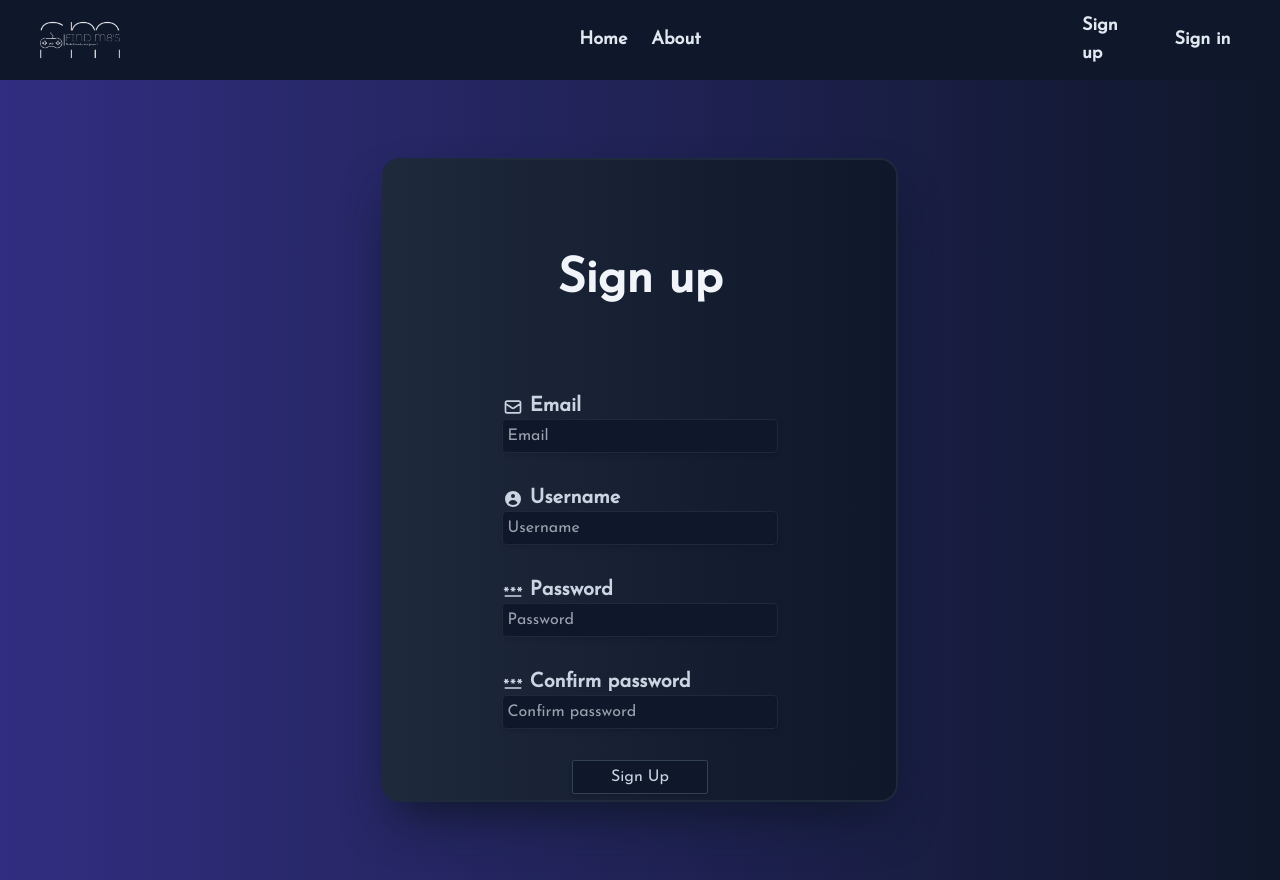
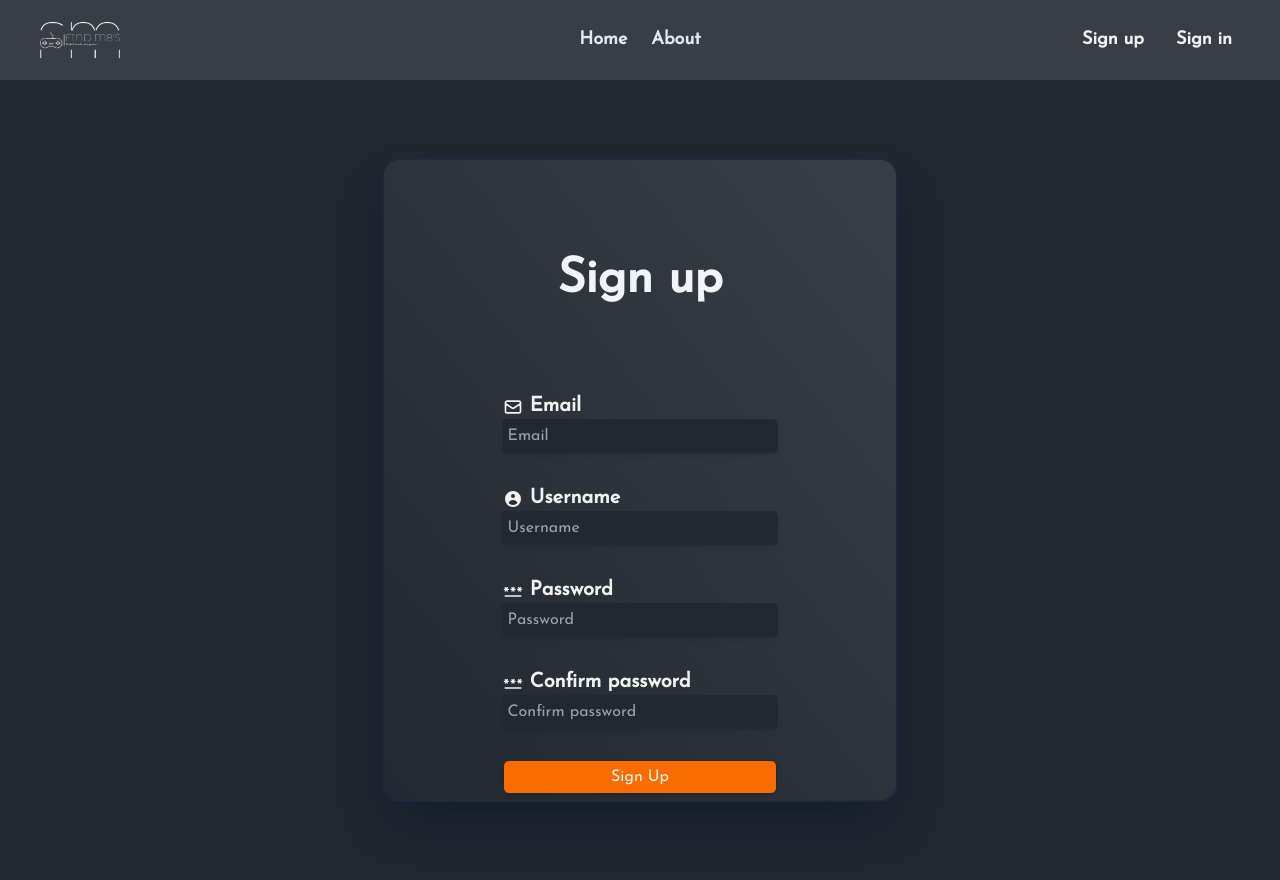
Before and after one commit to bkaygisiz/findm8, a Next.js app: page /signup in a window 1280 px wide. Built offline with nearby package versions, Linux system fonts and the light colour scheme.

Commit message:
changing colors, adding login form

```diff
--- a/src/components/input.tsx
+++ b/src/components/input.tsx
@@ -4,7 +4,7 @@ export default function Input({ label, type, name, onChange, placeholder, icon,
     //If input is password, return the paragraph with password security
     const isPwd = ({ pwdSecurity }: { pwdSecurity: string }) => {
         if (pwdSecurity !== "")
-            return <p className="text-slate-500 text-xs w-4/5 m-auto">Password security : {pwdSecurity} </p>
+            return <p className="text-quaternary text-xs w-4/5 m-auto">Password security : {pwdSecurity} </p>
     }
 
     const renderType = () => {
@@ -14,7 +14,7 @@ export default function Input({ label, type, name, onChange, placeholder, icon,
                     <input
                         type={type}
                         value={value}
-                        className="bg-slate-900 lg:w-2/5 md:w-28 w-3/5 break-words p-1 rounded-sm border-solid border border-slate-700 shadow-md hover:bg-slate-800 duration-300 active:bg-slate-900 active:ring-2 active:ring-green-700 focus:outline-none m-auto"
+                        className="bg-tertiary md:w-4/5 w-5/6 break-words p-1 rounded-md border-solid border border-primary shadow-md hover:bg-primary active:bg-primary duration-300 active:ring-2 active:ring-green-600 focus:outline-none m-auto"
                     />
                 </div>
             )
@@ -25,7 +25,7 @@ export default function Input({ label, type, name, onChange, placeholder, icon,
                     <label className='block font-bold w-4/5 break-words lg:text-xl md:text-xl text-sm m-auto'>
                         {icon} {label}
                     </label>
-                    <input type={type} name={name} onChange={onChange} placeholder={placeholder} className="bg-slate-900 md:w-4/5 w-5/6 p-1 ring-1 ring-slate-800 rounded shadow-md hover:bg-slate-800 duration-300 focus:outline-none m-auto" />
+                    <input type={type} name={name} onChange={onChange} placeholder={placeholder} className="bg-primary md:w-4/5 w-5/6 p-1 ring-1 ring-slate-800 rounded shadow-md hover:bg-slate-800 duration-300 focus:outline-none m-auto" />
                     <p className="text-red-500 w-4/5 m-auto">{error}</p>
                     {isPwd({ pwdSecurity })}
                 </div>
--- a/src/components/navigation.tsx
+++ b/src/components/navigation.tsx
@@ -5,7 +5,7 @@ export default function Navigation() {
 
     return (
         <>
-            <div className="flex flex-row h-20 bg-slate-900 sticky top-0">
+            <div className="flex flex-row h-20 bg-secondary sticky top-0">
                 <div className="flex basis-1/4 justify-start items-center md:ml-10 ml-4"><Image src="/logo.png" alt="logo" width={80} height={80} /></div>
                 <div className="flex basis-2/4 justify-center items-center md:space-x-6 space-x-3">
                     <Link href="/" className="text-slate-200 font-bold transition duration-500 hover:text-slate-100 lg:text-lg md:text-sm text-xs">Home</Link>
@@ -14,13 +14,13 @@ export default function Navigation() {
                 <div className="flex flex-row basis-1/4 justify-end items-center lg:mr-10 mr-4 md:space-x-4 space-x-1">
                     <Link
                         href="/signup"
-                        className="flex items-center justify-center rounded-lg lg:w-1/4 md:w-4/5 h-12 md:p-2 px-2 my-2 bg-left bg-slate-900 text-slate-200 font-bold lg:text-lg md:text-sm text-xs hover:bg-slate-200 hover:text-slate-900 duration-700"
+                        className="flex items-center justify-center md:p-2 px-2 my-2 bg-left text-quaternary font-bold lg:text-lg md:text-sm text-xs hover:text-tertiary duration-500"
                     >
                         Sign up
                     </Link>
                     <Link
                         href="/signin"
-                        className="flex items-center justify-center rounded-lg lg:w-1/4 md:w-4/5 h-12 md:p-2 px-2 my-2 bg-slate-900 text-slate-200 font-bold lg:text-lg md:text-sm text-xs hover:bg-slate-200 hover:text-slate-900 duration-700"
+                        className="flex items-center justify-center md:p-2 px-2 my-2 text-quaternary font-bold lg:text-lg md:text-sm text-xs hover:text-tertiary duration-700"
                     >
                         Sign in
                     </Link>
--- /dev/null
+++ b/src/components/signInForm.tsx
@@ -0,0 +1,21 @@
+import Input from '@/components/input';
+import { HiOutlineMail, HiUserCircle } from 'react-icons/hi';
+import { MdPassword } from 'react-icons/md';
+
+export default function SignInForm() {
+
+    const login = (event: React.ChangeEvent<HTMLInputElement>) => {
+        event.preventDefault();
+        console.log("login")
+    }
+
+    return (
+        <form onSubmit={login} className='flex flex-col overflow-scroll py-10 lg:w-2/5 md:w-4/5 md:h-3/5 lg:h-4/5 h-3/5 w-4/5 animate-fadin shadow-slate-900 shadow-2xl rounded-2xl ring-2 ring-slate-800 bg-gradient-to-tr from-primary to-secondary lg:space-y-8 md:space-y-10 space-y-6'>
+            <h1 className="flex flex-col text-slate-100 md:text-5xl text-xl font-bold break-words mx-auto lg:my-14 md:my-10 my-5">Login</h1>
+            <Input label="Email" type="text" placeholder="Email" icon={<HiOutlineMail className='lg:text-xl md:text-xl text-md inline-block' />} />
+            <Input label="Username" type="text" placeholder="Username" icon={<HiUserCircle className='lg:text-xl md:text-xl text-md inline-block' />} />
+            <Input label="Password" type="password" placeholder="Password" icon={<MdPassword className='lg:text-xl md:text-xl text-md inline-block' />} />
+            <Input type='submit' value='Sign In' />
+        </form>
+    )
+}
--- a/src/components/signUpForm.tsx
+++ b/src/components/signUpForm.tsx
@@ -131,7 +131,7 @@ export default function SignUpForm() {
 
     return (
         <>
-            <form onSubmit={register} className="flex flex-col lg:overflow-hidden md:overflow-scroll overflow-scroll py-10 lg:w-2/5 md:w-4/5 md:h-3/5 lg:h-4/5 h-3/5 w-4/5 animate-fadin shadow-slate-900 shadow-2xl rounded-2xl ring-2 ring-slate-800 bg-gradient-to-r from-slate-800 to-slate-900 lg:space-y-8 md:space-y-10 space-y-6">
+            <form onSubmit={register} className="flex flex-col overflow-scroll py-10 lg:w-2/5 md:w-4/5 md:h-3/5 lg:h-4/5 h-3/5 w-4/5 animate-fadin shadow-slate-900 shadow-2xl rounded-2xl ring-2 ring-slate-800 bg-gradient-to-tr from-primary to-secondary lg:space-y-8 md:space-y-10 space-y-6">
                 <h1 className="flex flex-col text-slate-100 md:text-5xl text-xl font-bold break-words mx-auto lg:my-14 md:my-10 my-5">Sign up</h1>
                 <Input label="Email" name="email" type="text" onChange={handleChange} placeholder="Email" icon={<HiOutlineMail className='lg:text-xl md:text-xl text-md inline-block' />} error={errorEmail} />
                 <Input label="Username" name="username" type="text" onChange={handleChange} placeholder="Username" icon={<HiUserCircle className='lg:text-xl md:text-xl text-md inline-block' />} error={errorUsername} />
--- a/src/pages/signin.tsx
+++ b/src/pages/signin.tsx
@@ -0,0 +1,13 @@
+import Navigation from '@/components/navigation';
+import SignInForm from '@/components/signInForm';
+
+export default function SignIn() {
+    return (
+        <>
+            <Navigation />
+            <main className='bg-primary h-screen flex justify-center items-center text-quaternary'>
+                <SignInForm />
+            </main>
+        </>
+    );
+}
--- a/src/pages/signup.tsx
+++ b/src/pages/signup.tsx
@@ -7,7 +7,7 @@ export default function SignUp() {
     return (
         <>
             <Navigation />
-            <main className='bg-gradient-to-r from-indigo-900 to-slate-900 h-screen flex justify-center items-center text-slate-300'>
+            <main className='bg-primary h-screen flex justify-center items-center text-quaternary'>
                 <SignUpForm/>
             </main>
         </>
--- a/tailwind.config.js
+++ b/tailwind.config.js
@@ -19,6 +19,12 @@ module.exports = {
           '80%': { opacity: 0.8 , transform: 'translateY(-30px)'},
           '100%': { opacity: 1, transform: 'translateY(0px)' },
         },
+      },
+      colors: {
+        'primary': '#222831',
+        'secondary': '#393e46',
+        'tertiary': '#f96d00',
+        'quaternary': '#f2f2f2',
       }
     },
   },
```
